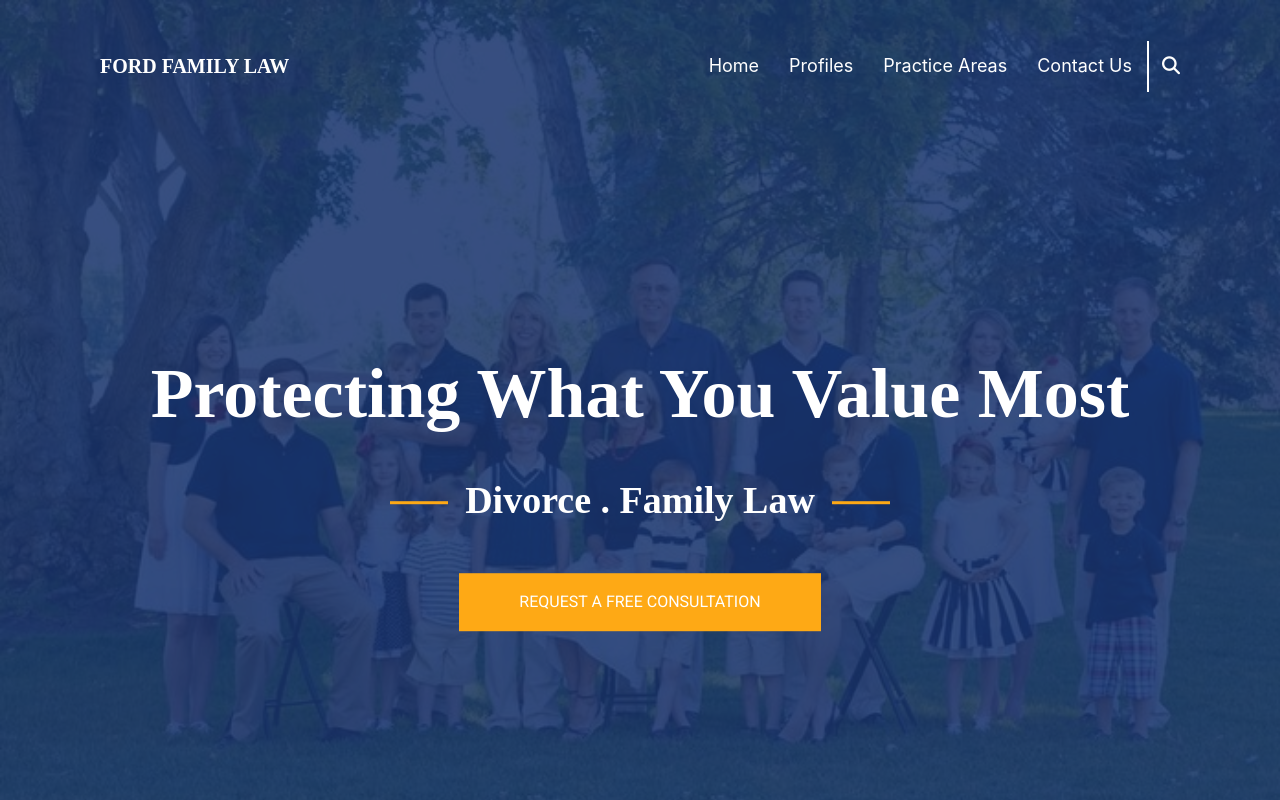
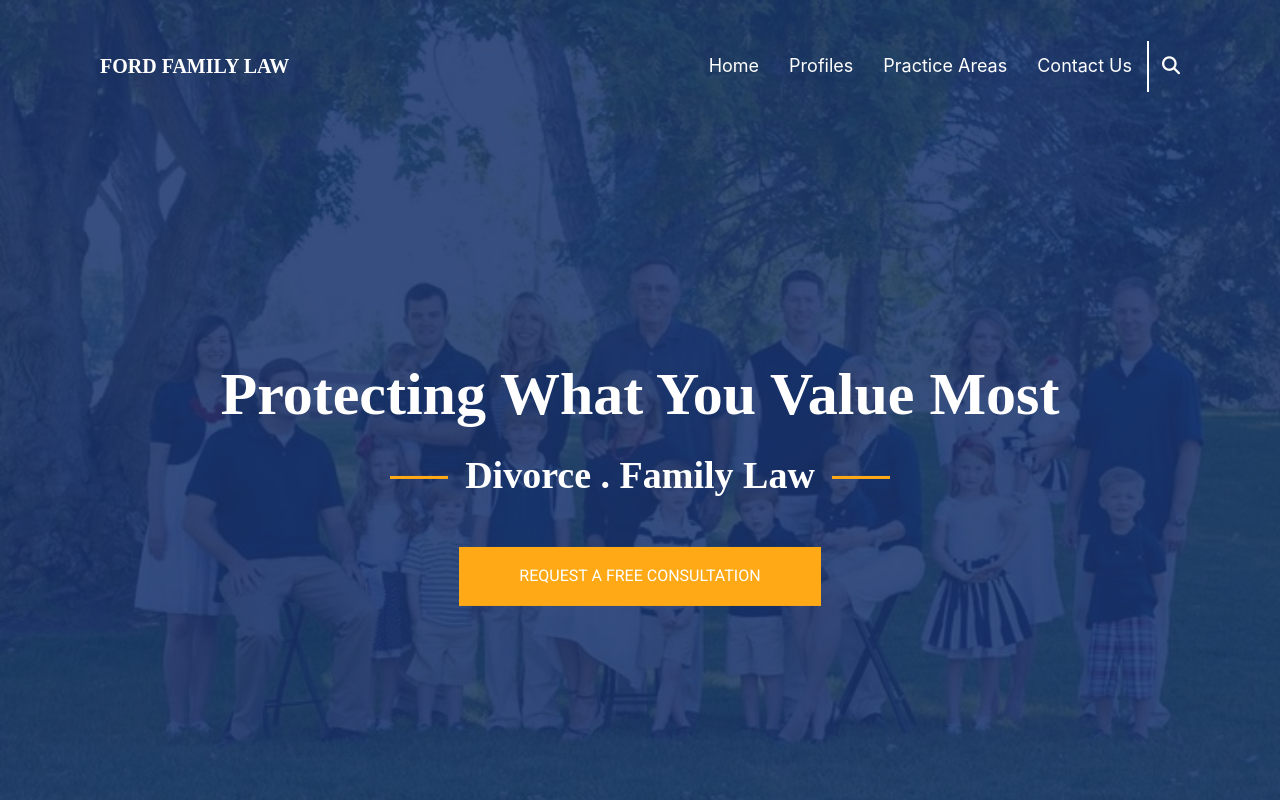
Before and after one commit to IslamRamdan/FORD, a plain HTML site: page index.html in a window 1280 px wide. Shown: the top 800 px of the page. Drawn offline with Linux system fonts and the light colour scheme.

Commit message:
Update master.css

```diff
--- a/css/master.css
+++ b/css/master.css
@@ -176,8 +176,7 @@ ul {
   text-align: center;
 }
 .lanbing .content h1 {
-  font-size: 70px;
-  padding : 20px;
+  font-size: 60px;
   text-align: center;
   color: white;
   margin: 0 0 25px;
```
